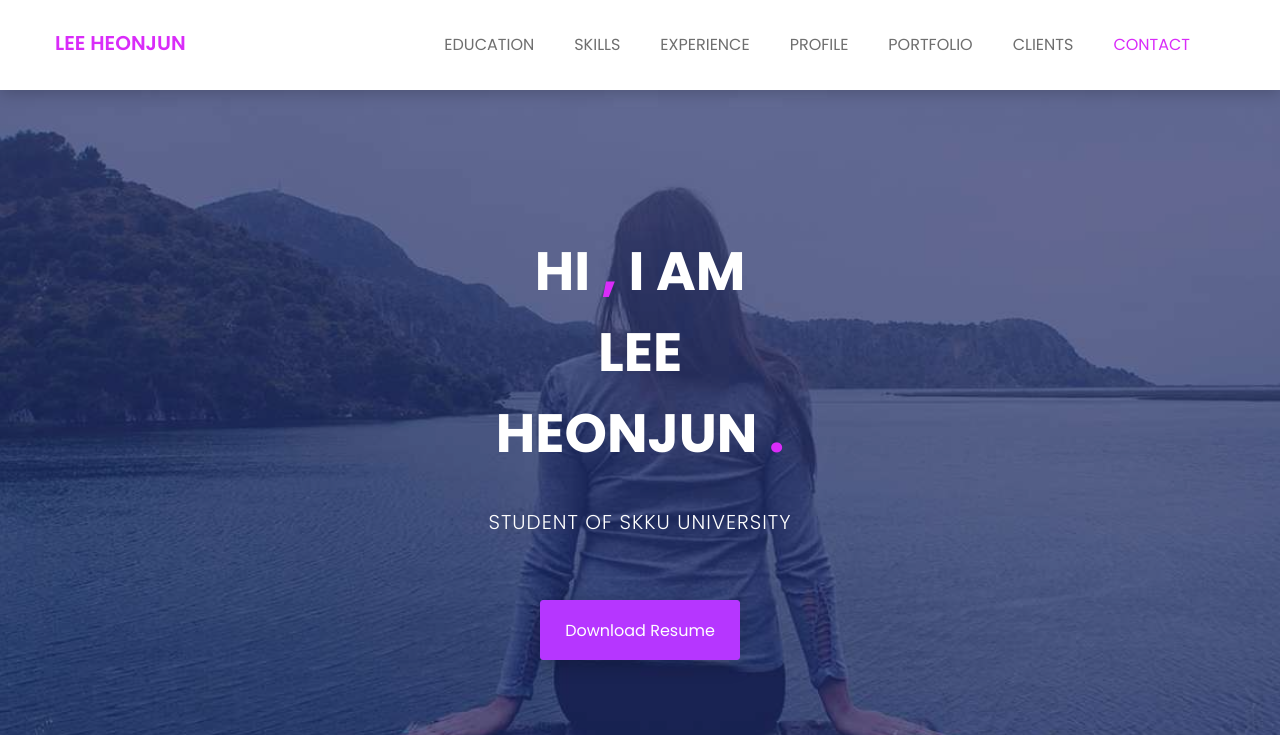
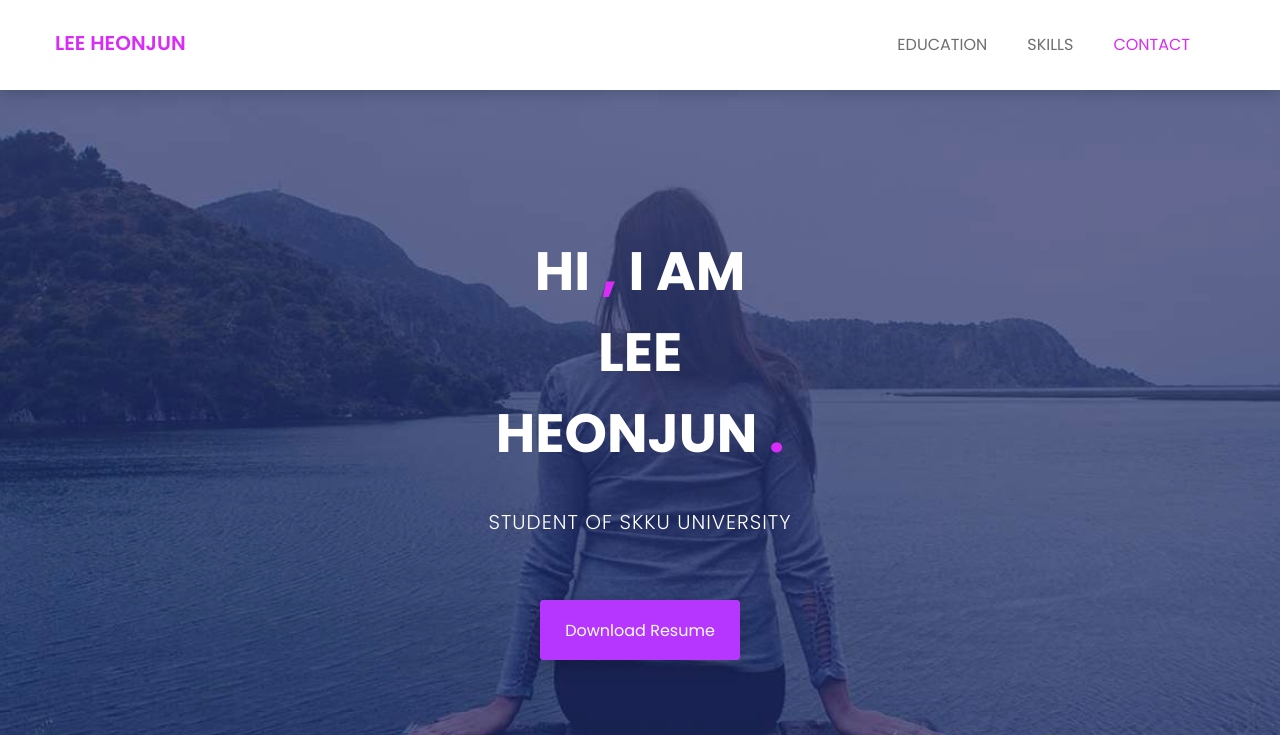
Before and after one commit to jun980724/jun980724.github.io, a plain HTML site: page index.html in a window 1280 px wide. Shown: the top 735 px of the page. Drawn offline with nearby package versions, Linux system fonts and the light colour scheme.

Commit message:
Add files via upload

```diff
--- a/index.html
+++ b/index.html
@@ -80,10 +80,6 @@
 			                <li class=" smooth-menu active"></li>
 			                    <li class=" smooth-menu"><a href="#education">education</a></li>
 			                    <li class="smooth-menu"><a href="#skills">skills</a></li>
-			                    <li class="smooth-menu"><a href="#experience">experience</a></li>
-			                    <li class="smooth-menu"><a href="#profiles">profile</a></li>
-			                    <li class="smooth-menu"><a href="#portfolio">portfolio</a></li>
-			                    <li class="smooth-menu"><a href="#clients">clients</a></li>
 			                    <li class="smooth-menu"><a href="#contact">contact</a></li>
 			                </ul><!--/.nav -->
 			            </div><!-- /.navbar-collapse -->
```
